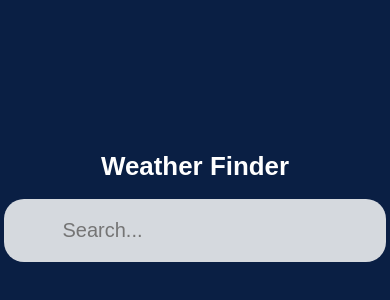
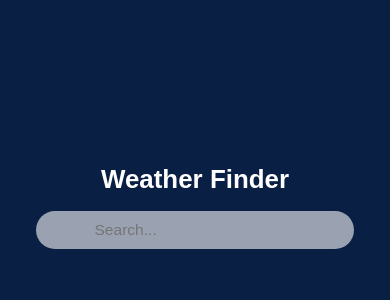
Before and after one commit to ConnerMcCabe/React-Weather-App, a React (Create React App) app: page / in a window 390 px wide. Shown: the part 214-514 px from the top of the page. Built offline with nearby package versions, Linux system fonts and the light colour scheme.

Commit message:
added weather icon

```diff
--- a/src/App/App.css
+++ b/src/App/App.css
@@ -22,12 +22,12 @@ html, body, #root {
 
 .search {
   outline: none;
-  font-size: 20px;
-  padding: 10px 5%;
+  font-size: 1.2em;
+  padding: 10px 7%;
   border-radius: 20px;
   border: none;
-  margin-bottom: 5%;
-  background: rgba(250, 250, 250, 0.85);
+  margin-bottom: 2.5%;
+  background: rgba(250, 250, 250, 0.60);
 }
 
 .city {
@@ -37,12 +37,14 @@ html, body, #root {
   flex-direction: column;
   padding: 40px 8%;
   border-radius: 20px;
-  background: rgba(250, 250, 250, 0.85);
+  background: rgba(250, 250, 250, 0.60);
   box-shadow: 10px 10px 5px 0px rgba(15, 15, 15, 0.404);
 }
 
 p {
   margin-top: 10px;
+  font-size: 1.2em;
+  font-weight: bold;
   text-transform: uppercase;
   letter-spacing: 0.05em;
 }
@@ -77,8 +79,8 @@ h1 {
 
 .city-icon {
   margin-top: 10px;
-  width: 100px;
-  height: 100px;
+  width: 120px;
+  height: 120px;
 }
 
 .info {
@@ -89,7 +91,8 @@ h1 {
 
 @media only screen and (max-width: 600px) {
   .search {
-      padding: 20px 15%;
+      padding: 10px 15%;
+      margin-bottom: 5%;
   }
 
   .city {
--- a/src/App/App.js
+++ b/src/App/App.js
@@ -36,6 +36,10 @@ const App = () => {
               {Math.round(weather.main.temp)}
               <sup>&deg;F</sup>
             </div>
+            <div className="info">
+              <img className="city-icon" src={`https://openweathermap.org/img/wn/${weather.weather[0].icon}@2x.png`} alt={weather.weather[0].description}/>
+              <p>{weather.weather[0].description}</p>
+            </div>
           </div>
         )}
       </div>
--- a/src/api/fetchWeather.js
+++ b/src/api/fetchWeather.js
@@ -1,7 +1,7 @@
 import axios from 'axios';
 
 const URL = 'http://api.openweathermap.org/data/2.5/weather';
-const API_KEY = '';
+const API_KEY = '788225eafda5da881be33adf45e54af4';
 
 export const getWeather = async (query) => {
     const { data } = await axios.get(URL, {
```
